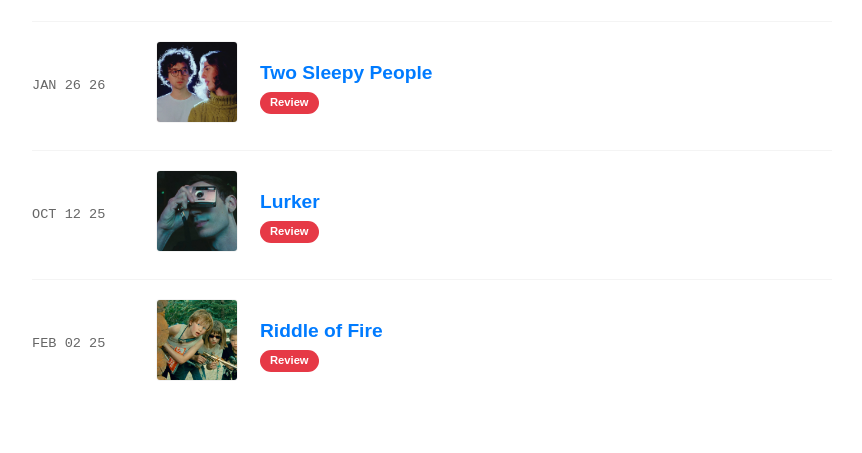
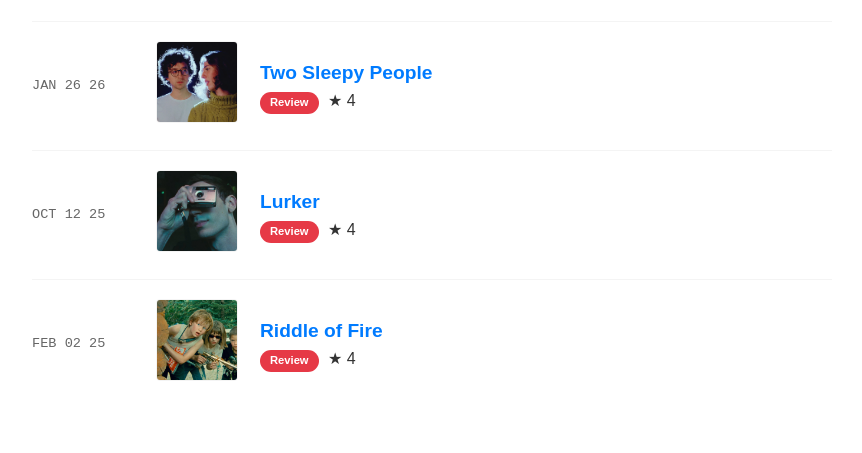
Before and after one commit to Slowburn-Movies/slowburn-movies.github.io, a Jekyll site: the page built from posts.md, in a window 1280 px wide. Shown: the part 373-826 px from the top of the page, without its empty margins (208-1070 px from the left). Built offline with Jekyll 4.4.1, drawn with Linux system fonts in a browser that asks for light colours.

Commit message:
Update posts.md

```diff
--- a/posts.md
+++ b/posts.md
@@ -33,6 +33,7 @@ permalink: /posts/
             <p class="archive-subtitle">{{ post.subtitle }}</p>
           {% endif %}
           <span class="type-badge badge-{{ post.type | downcase }}" style="font-size: 0.7rem;">{{ post.type | capitalize }}</span>
+          {% if post.rating %}<span>★ {{ post.rating }}</span>{% endif %}
         </div>
       </li>
     {% endunless %}
```
